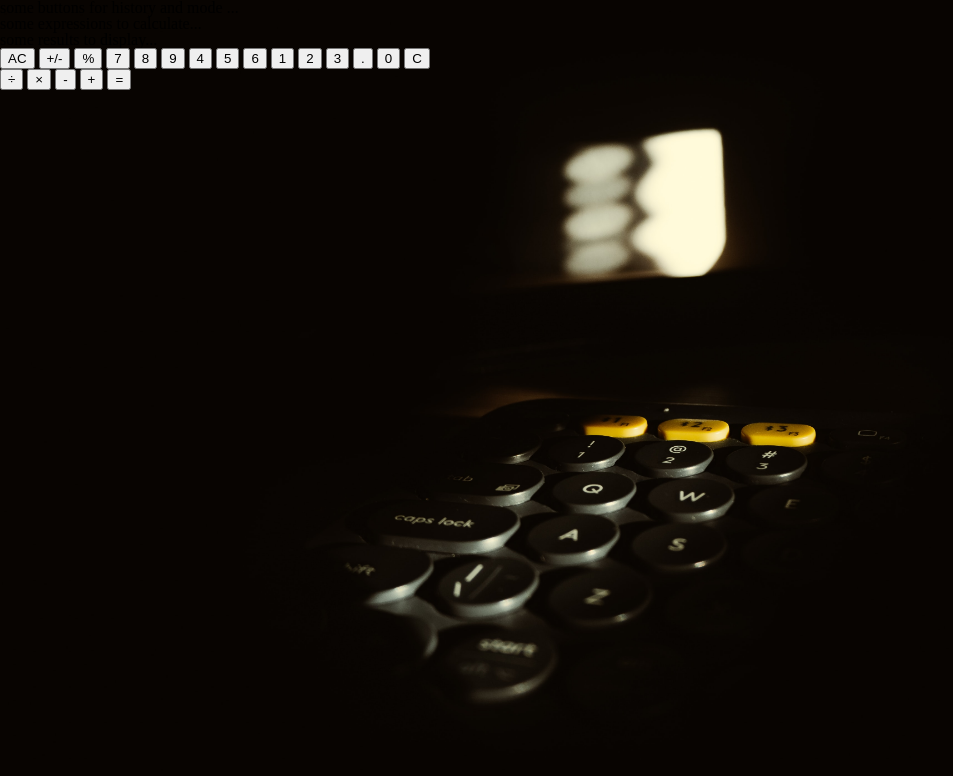
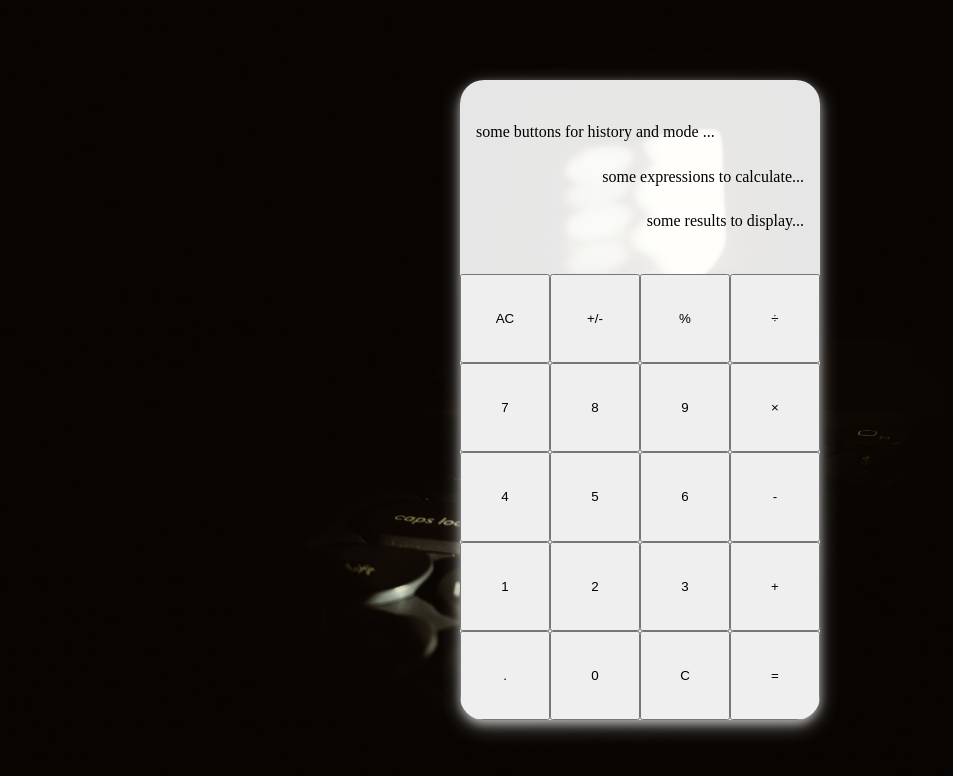
Before and after one commit to mamaddrg/js-calculator, a plain HTML site: page index.html in a window 1280 px wide. Shown: the whole page, without its empty margins (0-953 px from the left). Drawn offline with Linux system fonts and the light colour scheme.

Commit message:
add basuc styling to layout

```diff
--- a/index.html
+++ b/index.html
@@ -9,7 +9,7 @@
 </head>
 <body>
   <div class="parent-container">
-    <div class="calculator">
+    <div class="calculator-container">
       <div class="display">
         <div class="controls">some buttons for history and mode ...</div>
         <div class="expression">some expressions to calculate...</div>
--- a/styles/style.css
+++ b/styles/style.css
@@ -1,3 +1,13 @@
+:root {
+  --calc-bg-color: rgba(255, 255, 255, 0.9);
+  --calc-border-radius: 24px;
+  --standard-padding: 16px;
+  --display-flex: 1;
+  --keys-flex: 3;
+  --right-keys-flex: 1;
+  --left-keys-flex: 3;
+}
+
 body {
   width: 100%;
   height: 100vh;
@@ -6,3 +16,60 @@ body {
   background-size: cover;
   background-position: center;
 }
+
+.parent-container {
+  display: flex;
+  width: 100%;
+  height: 100%;
+  justify-content: center;
+  align-items: center;
+}
+
+.calculator-container {
+  /* To simulate 16.9 aspect */
+  min-height: 640px;
+  min-width: 360px;
+  display: flex;
+  flex-direction: column;
+  flex-wrap: nowrap;
+  overflow: hidden;
+  background-color: var(--calc-bg-color);
+  border-radius: var(--calc-border-radius);
+  box-shadow: 0 4px 8px 0 rgba(255, 255, 255, 0.5), 0 6px 20px 0 rgba(255, 255, 255, 0.4);
+
+}
+
+.display {
+  flex: var(--display-flex);
+  display: flex;
+  flex-direction: column;
+  flex-wrap: nowrap;
+  justify-content: space-evenly;
+  padding: var(--standard-padding);
+}
+
+.display .expression {
+  text-align: end;
+}
+
+.display .result {
+  text-align: end;
+}
+
+.keys {
+  flex: var(--keys-flex);
+  display: flex;
+  flex-wrap: nowrap;
+}
+
+.left-3-4 {
+  flex: var(--left-keys-flex);
+  display: grid;
+  grid-template-columns: repeat(3, 1fr);
+}
+
+.right-1-4 {
+  flex: var(--right-keys-flex);
+  display: grid;
+  grid-template-rows: repeat(5, 1fr);
+}
```
